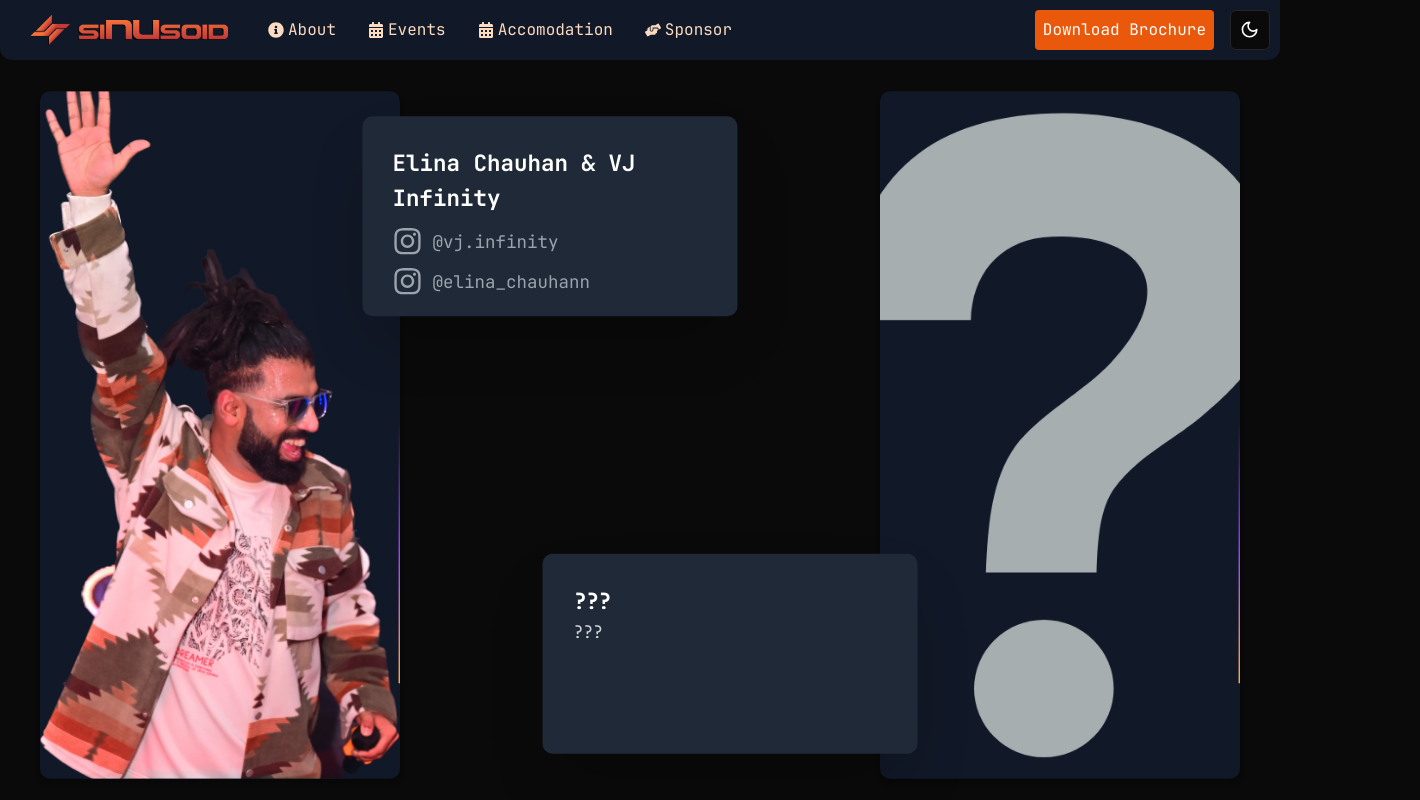
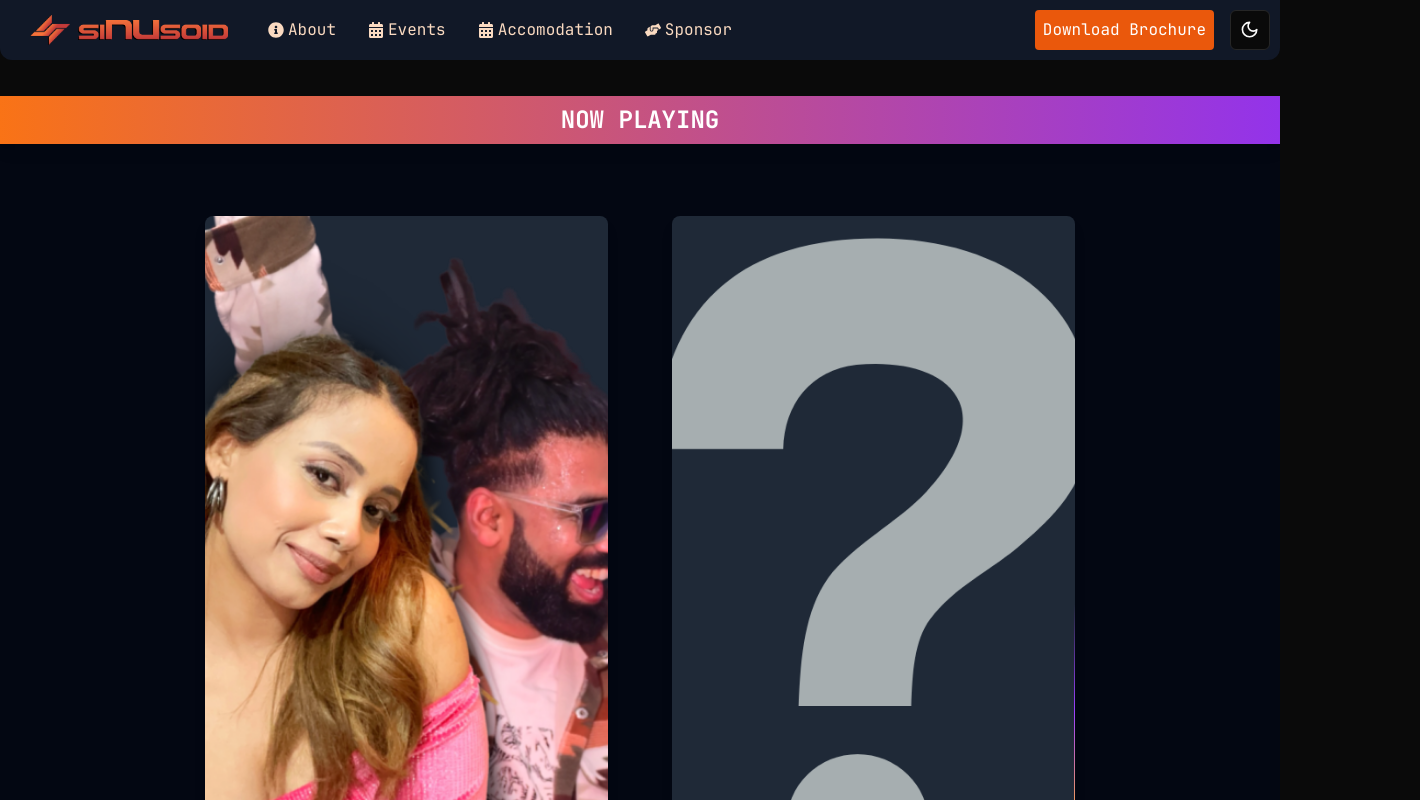
Before and after one commit to thelegendaryarticuno/sinunextfront, a Next.js app: page /artists in a window 1280 px wide. Shown: the top 800 px of the page, 1420 px wide, since content can reach past the window. Built offline with nearby package versions, Linux system fonts and the light colour scheme.

Commit message:
artists component and page updates

```diff
--- a/src/components/artistsCards/artistsCards.tsx
+++ b/src/components/artistsCards/artistsCards.tsx
@@ -1,7 +1,9 @@
 import React, { useState } from "react";
+import Link from "next/link"; // Import Link from Next.js
 import Image from "next/image";
 import { BorderBeam } from "../magicui/border-beam";
 import { FaInstagram } from "react-icons/fa";
+import { FaArrowRight } from "react-icons/fa";
 
 interface ArtistContainerProps {
   imageUrl: string;
@@ -9,6 +11,8 @@ interface ArtistContainerProps {
   artistDescription: string;
   instagramLink?: string;
   instagramLink2?: string;
+  instagramLink3?: string;
+  positionClass: string;
 }
 
 const ArtistContainer: React.FC<ArtistContainerProps> = ({
@@ -17,16 +21,20 @@ const ArtistContainer: React.FC<ArtistContainerProps> = ({
   artistDescription,
   instagramLink,
   instagramLink2,
+  instagramLink3,
+  positionClass,
 }) => {
   const [isHovered, setIsHovered] = useState(false);
 
   return (
     <div
-      className="bg-gray-100 dark:bg-gray-900 shadow-md rounded-lg p-6 relative w-full md:w-[400px] h-[550px] group"
+      className="bg-gray-100 dark:bg-gray-900 shadow-md rounded-lg p-6 relative w-[280px] h-[500px] md:w-[400px] md:h-[550px] mx-auto md:mx-0 group"
       onMouseEnter={() => setIsHovered(true)}
       onMouseLeave={() => setIsHovered(false)}
     >
       <BorderBeam />
+
+      {/* Image Container */}
       <div className="absolute inset-0 flex items-end">
         <Image
           src={imageUrl}
@@ -39,11 +47,7 @@ const ArtistContainer: React.FC<ArtistContainerProps> = ({
 
       {/* Rectangle Container for Artist Name and Description */}
       <div
-        className={`absolute ${
-          imageUrl === "/images/vj_infinity.webp"
-            ? "right-[120px] top-[370px] md:right-[-270px] md:top-[20px]"
-            : "right-[120px] top-[370px] md:bottom-[50px] md:left-[-270px]"
-        } bg-white dark:bg-gray-800 p-6 rounded-lg shadow-2xl w-[220px] h-[150px] md:w-[300px] md:h-[160px]`}
+        className={`absolute ${positionClass} bg-white dark:bg-gray-800 p-6 rounded-lg shadow-2xl w-[220px] h-[150px] md:w-[300px] md:h-[160px]`}
       >
         <h3 className="text-lg font-bold text-black dark:text-white">
           {artistName}
@@ -80,6 +84,19 @@ const ArtistContainer: React.FC<ArtistContainerProps> = ({
               </span>
             </a>
           )}
+          {instagramLink3 && (
+            <a
+              href={instagramLink3}
+              target="_blank"
+              rel="noopener noreferrer"
+              className="flex items-center"
+            >
+              <FaInstagram className="h-6 w-6 text-gray-600 dark:text-gray-400" />
+              <span className="ml-2 text-sm text-gray-600 dark:text-gray-400">
+                @???
+              </span>
+            </a>
+          )}
         </div>
       </div>
     </div>
@@ -88,19 +105,37 @@ const ArtistContainer: React.FC<ArtistContainerProps> = ({
 
 const Artists: React.FC = () => {
   return (
-    <div className="flex flex-col md:flex-row gap-16 md:gap-96 p-8 justify-center">
+    <div className="flex flex-col items-center p-8">
+      <div className="flex items-center mb-8 group">
+        {" "}
+        {/* Added group class here */}
+        <Link href="/artists" passHref>
+          <h2 className="text-5xl font-bold cursor-pointer text-gray-800 dark:text-white group-hover:text-orange-600 transition duration-300">
+            Performing Artists
+          </h2>
+        </Link>
+        <Link href="/artists" passHref>
+          <FaArrowRight className="ml-2 text-3xl cursor-pointer text-gray-800 dark:text-white group-hover:text-orange-600 transition duration-300" />
+        </Link>
+      </div>
+
+      <div className="flex flex-col md:flex-row gap-16 md:gap-96 justify-center">
         <ArtistContainer
-        imageUrl="/images/vj_infinity.webp"
+          imageUrl="/images/artist1.png"
           artistName="Elina Chauhan & VJ Infinity"
           artistDescription=""
           instagramLink="https://www.instagram.com/vj.infinity/"
           instagramLink2="https://www.instagram.com/elina_chauhann/"
+          positionClass="left-1/2 transform -translate-x-1/2 bottom-[20px] md:top-[20px] md:left-[87%] md:translate-x-[0]"
         />
         <ArtistContainer
           imageUrl="/images/unknown1.png"
           artistName="???"
           artistDescription="???"
+          positionClass="left-1/2 transform -translate-x-1/2 bottom-[20px] md:bottom-[20px] md:left-[-100px]"
+          instagramLink3="#"
         />
+      </div>
     </div>
   );
 };
--- /dev/null
+++ b/src/components/artistsPageCard/artistsPageCard.tsx
@@ -0,0 +1,128 @@
+import React, { useState } from "react";
+import Image from "next/image";
+import { FaInstagram } from "react-icons/fa";
+import { BorderBeam } from "../magicui/border-beam";
+
+interface Artist {
+  imageUrl: string;
+  artistName: string;
+  artistDescription: string;
+  instagramLinks: string[];
+}
+
+const artistsData: Artist[] = [
+  {
+    imageUrl: "/images/artist1.png",
+    artistName: "Elina Chauhan & VJ Infinity",
+    artistDescription:
+      "Elina Chauhan is a visionary artist, renowned for her stunning visual storytelling that fuses traditional and modern aesthetics. VJ Infinity is a pioneer in the visual arts scene, crafting mesmerizing audiovisual experiences that transform spaces into immersive journeys.",
+    instagramLinks: [
+      "https://www.instagram.com/elina_chauhann/",
+      "https://www.instagram.com/vj.infinity/",
+    ],
+  },
+  {
+    imageUrl: "/images/unknown1.png",
+    artistName: "???",
+    artistDescription:
+      "This mystery artist leaves audiences guessing with enigmatic performances and stunning visuals that intrigue and captivate.",
+    instagramLinks: ["https://www.instagram.com/third_link/"],
+  },
+];
+
+const ArtistsMain: React.FC = () => {
+  return (
+    <div className="relative flex flex-col md:flex-row items-center justify-center gap-y-12 md:gap-x-16 w-[100%] mx-auto px-4 md:px-16 z-10 mb-12">
+      {artistsData.map((artist, index) => (
+        <ArtistContainer key={index} {...artist} />
+      ))}
+    </div>
+  );
+};
+
+interface ArtistContainerProps extends Artist {}
+
+const ArtistContainer: React.FC<ArtistContainerProps> = ({
+  imageUrl,
+  artistName,
+  artistDescription,
+  instagramLinks,
+}) => {
+  const [isHovered, setIsHovered] = useState(false);
+
+  const handleToggleHover = () => {
+    setIsHovered((prev) => !prev);
+  };
+
+  return (
+    <div
+      className={`relative w-full md:w-[35%] h-[480px] md:h-[700px] group rounded-lg shadow-lg bg-white dark:bg-gray-800 z-[100] overflow-visible transition-transform duration-500 ease-in-out ${
+        isHovered
+          ? "scale-110 rotate-2 shadow-2xl rounded"
+          : "scale-100 rotate-0"
+      }`}
+      onMouseEnter={() => setIsHovered(true)}
+      onMouseLeave={() => setIsHovered(false)}
+      onClick={handleToggleHover} // For mobile
+    >
+      <BorderBeam />
+
+      {/* Main Artist Image */}
+      <div className="relative z-10 w-full h-full rounded-lg overflow-hidden">
+        <Image
+          src={imageUrl}
+          alt={artistName}
+          layout="fill"
+          objectFit="cover"
+          className="w-full h-full transition-transform duration-300 ease-in-out"
+        />
+      </div>
+
+      {/* New Hover Layer */}
+      <div
+        className={`absolute inset-0 bg-black bg-opacity-30 transition-opacity duration-300 ${
+          isHovered ? "opacity-100" : "opacity-0"
+        }`}
+      />
+
+      <div
+        className={`absolute inset-0 transition-opacity duration-500 ${
+          isHovered
+            ? "opacity-100 bg-gradient-to-r from-purple-500 to-orange-500"
+            : "opacity-0"
+        }`}
+      />
+
+      <div
+        className={`absolute inset-0 bg-black bg-opacity-70 flex flex-col justify-center items-center text-white p-4 z-20 transition-opacity duration-300 ease-in-out ${
+          isHovered ? "opacity-100" : "opacity-0"
+        }`}
+      >
+        <h3 className="text-2xl font-bold mb-2">{artistName}</h3>
+        <p className="text-center text-sm">{artistDescription}</p>
+        <div className="mt-4 flex flex-col gap-2">
+          {instagramLinks.map((link, index) => (
+            <a
+              key={index}
+              href={link}
+              target="_blank"
+              rel="noopener noreferrer"
+              className="flex items-center"
+            >
+              <FaInstagram className="h-6 w-6 text-white animate-bounce" />
+              <span className="ml-2 text-sm">
+                {link.includes("elina_chauhann")
+                  ? "@elina_chauhann"
+                  : link.includes("vj.infinity")
+                  ? "@vj.infinity"
+                  : "@???"}
+              </span>
+            </a>
+          ))}
+        </div>
+      </div>
+    </div>
+  );
+};
+
+export default ArtistsMain;
--- a/src/pages/artists.tsx
+++ b/src/pages/artists.tsx
@@ -1,31 +1,17 @@
 import React from "react";
-import SEOComponent from "@/components/SEOComponent/SEOComponent";
-import Artists from "@/components/artistsCards/artistsCards";
+import ArtistsMain from "@/components/artistsPageCard/artistsPageCard";
 
-const Sponsors: React.FC = () => {
+const ArtistsPage: React.FC = () => {
   return (
-    <>
-      <SEOComponent
-        PageDescription="#"
-        PageKeywords={[
-          "sinusoid",
-          "techfest",
-          "artists",
-          "djnight",
-          "music",
-          "branding",
-          "support",
-        ]}
-        PageOGLImage="/logo/logo.png"
-        PageTitle="Artists | siNUsoid v8"
-      />
-      <div className="mt-32 flex justify-center mb-28">
-        <div className="scale-125 w-[80%] mt-28 mb-10 md:mt-0 md:mb-0 max-w-6xl">
-          <Artists />
-        </div>
+    <div className="bg-gray-100 dark:bg-gray-950 min-h-screen mt-24">
+      <div className="bg-gradient-to-r from-orange-500 to-purple-600 text-white text-center py-2 text-2xl font-bold shadow-lg mb-10">
+        NOW PLAYING
       </div>
-    </>
+      <div className="h-6 md:h-8"></div>
+
+      <ArtistsMain />
+    </div>
   );
 };
 
-export default Sponsors;
+export default ArtistsPage;
--- a/src/pages/index.tsx
+++ b/src/pages/index.tsx
@@ -1,4 +1,5 @@
 import AboutSection from "@/components/AboutSection/AboutSection";
+import Artists from "@/components/artistsCards/artistsCards";
 import { FaqSection } from "@/components/FaqSection/FaqSection";
 import { FAQ_CATEGORY, FAQ_DATA } from "@/components/FaqSection/utils";
 import Hero from "@/components/Hero/Hero";
@@ -25,7 +26,7 @@ const Home: React.FC = () => {
       />
       <Hero />
       <AboutSection />
-
+      <Artists />
       <SponsorMarquee />
       <FaqSection
         Generic_Faq_Category={FAQ_CATEGORY}
```
Also changed, not shown: package.json (+4 -4 lines), tsconfig.json (+20 -6 lines), public/images/artist1.png (added). Lines whose indentation alone changed are shown as unchanged.
